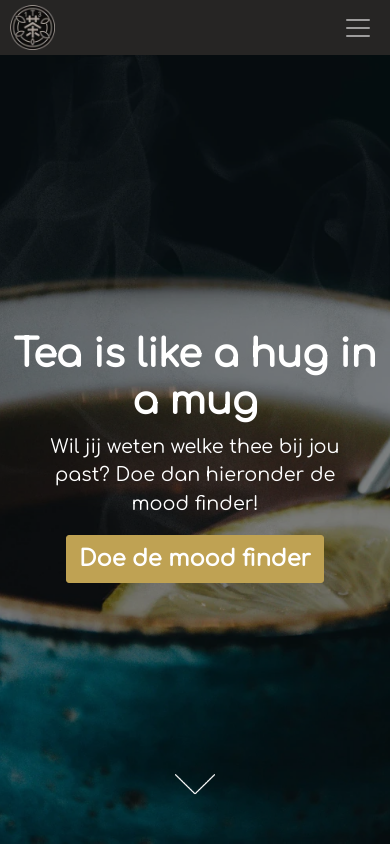
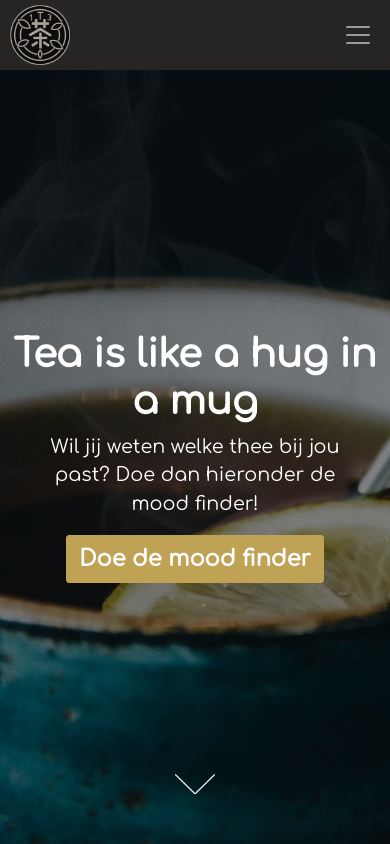
Before and after one commit to DevKing472/Vue-Shopify-Template, a Vue app: page / in a window 390 px wide. Shown: the top 844 px of the page. Built offline with nearby package versions, Linux system fonts and the light colour scheme.

Commit message:
logo size in navbar increased
logo size increased 50% on large screens and 33% on mobile screen

```diff
--- a/src/components/Nav.vue
+++ b/src/components/Nav.vue
@@ -39,12 +39,12 @@ export default {
 
 <style scoped>
 .navbar-brand {
-  width: 60px;
+  width: 90px;
   margin: 0 10px;
 }
 
 .mobile-logo {
-  width: 45px;
+  width: 60px;
 }
 
 .nav-item {
```
